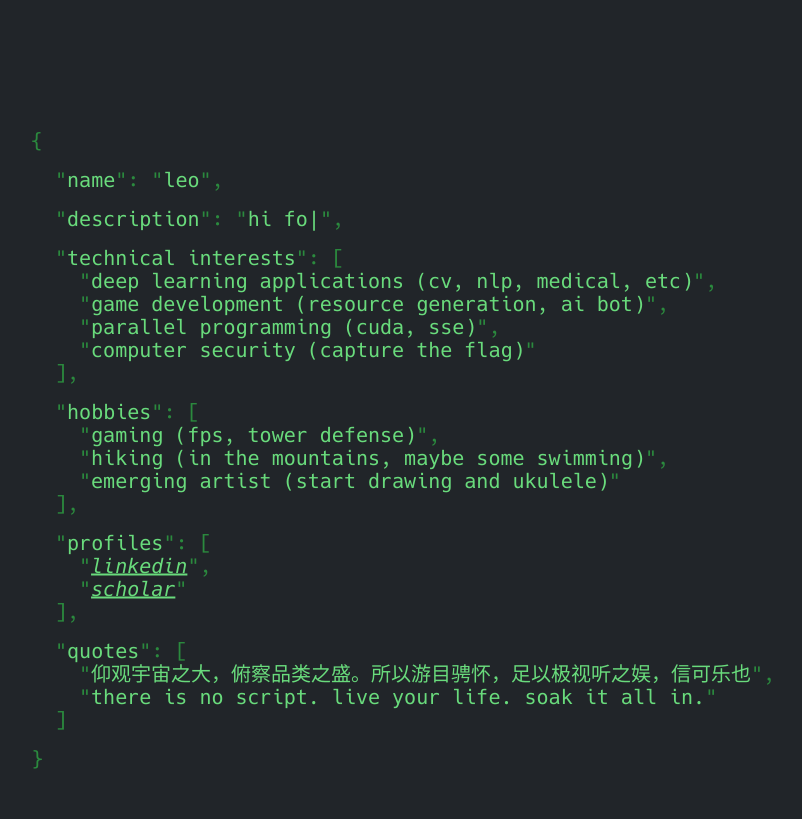
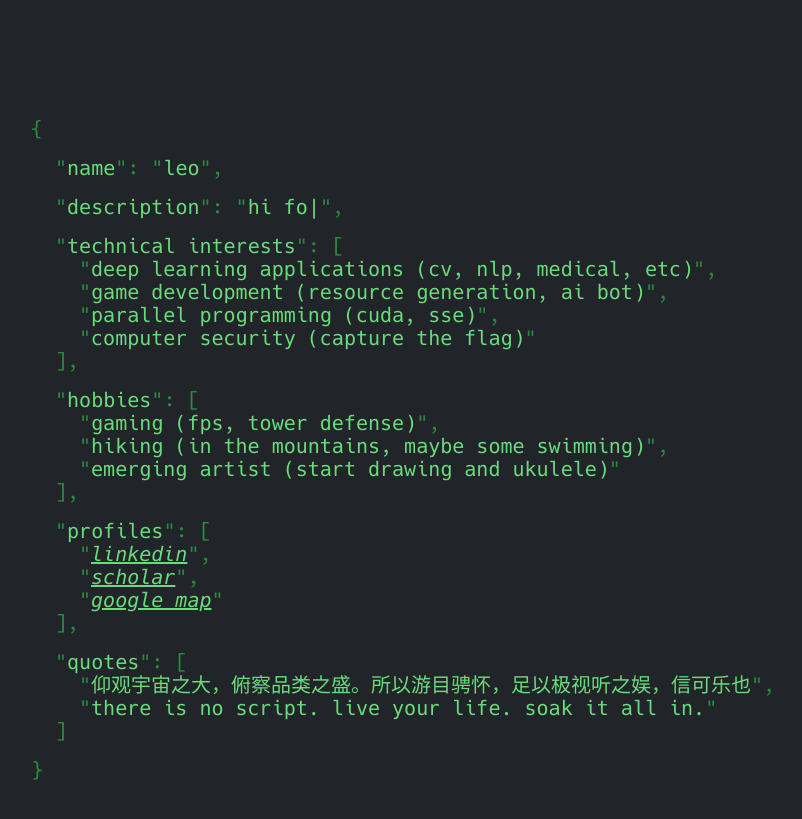
Before and after one commit to liaocs2008/liaocs2008.github.io, a Jekyll site: the page built from index.md, in a window 1280 px wide. Shown: the top 819 px of the page, without its empty margins (97-899 px from the left). Built offline with Jekyll 4.4.1, drawn with Linux system fonts in a browser that asks for light colours.

Commit message:
add footprint

```diff
--- a/_data/json.yml
+++ b/_data/json.yml
@@ -22,6 +22,8 @@
       url: https://www.linkedin.com/in/liaocs2008
     - value: Scholar
       url: https://scholar.google.com/citations?user=aJOAmTEAAAAJ&hl=en
+    - value: Google Map
+      url: https://www.google.com/maps/d/viewer?mid=19LnRoEQ8CgnnMc3oouHnyb5dCjHZrr2e&usp=sharing
 - key: Quotes
   value:
     - 仰观宇宙之大，俯察品类之盛。所以游目骋怀，足以极视听之娱，信可乐也
```
